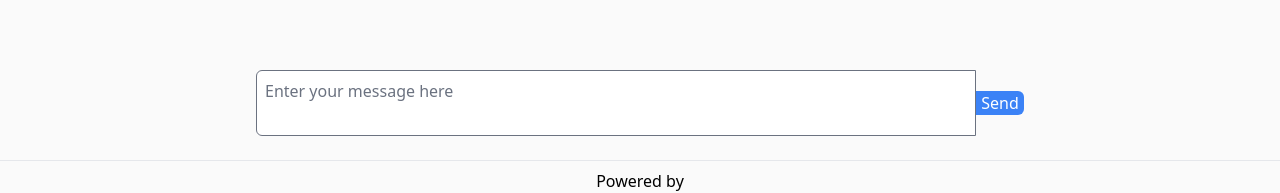
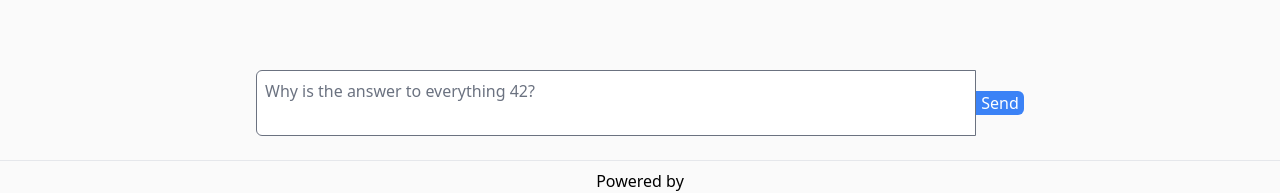
Before and after one commit to digitaldesaster/chatGPT-light, a Next.js app: page / in a window 1280 px wide. Shown: the part 600-793 px from the top of the page. Built offline with nearby package versions, Linux system fonts and the light colour scheme.

Commit message:
update styling

```diff
--- a/pages/index.tsx
+++ b/pages/index.tsx
@@ -1,6 +1,6 @@
 import type { NextPage } from "next";
 import Head from "next/head";
-import { useState } from "react";
+import { useRef, useState } from "react";
 import LoadingDots from "../components/LoadingDots";
 
 const Home: NextPage = () => {
@@ -8,6 +8,16 @@ const Home: NextPage = () => {
   const [bio, setBio] = useState("");
   const [generatedResponse, setgeneratedResponse] = useState<String>("");
   const [currentQuestion, setCurrentQuestion] = useState<String>("");
+  const placeholderValue = "Why is the answer to everything 42?";
+
+  const responseRef = useRef<null | HTMLDivElement>(null);
+
+  const scrollToBios = () => {
+    if (responseRef.current !== null) {
+      responseRef.current.scrollIntoView({ behavior: "smooth" });
+    }
+  };
+
 
   const generateBio = async (e: any) => {
     e.preventDefault();
@@ -16,7 +26,7 @@ const Home: NextPage = () => {
 
     setgeneratedResponse("");
 
-    const placeholderValue = "Why is the answer to everything 42?";
+
     var prompt = bio.trim().length ? `${bio}` : `${placeholderValue}`;
 
     if (context)
@@ -85,7 +95,7 @@ const Home: NextPage = () => {
 
           {generatedResponse && (
             <>
-              <div className="space-y-8 flex flex-col items-center justify-center max-w-xl mx-auto">
+              <div className="space-y-8 flex flex-col items-center justify-center max-w-xl mx-auto" ref={responseRef}>
                 <div
                   key={generatedResponse.toString()}
                 >
@@ -144,7 +154,7 @@ const Home: NextPage = () => {
     <div class="flex w-3/5 items-center">
       <textarea
         class="flex-grow p-2 border rounded-l-md focus:outline-none focus:ring-2 focus:ring-blue-300 resize-none"
-        placeholder="Enter your message here"
+        placeholder={placeholderValue}
         value={bio}
         onChange={(e) => setBio(e.target.value)}
         onKeyDown={(e) => {
```
